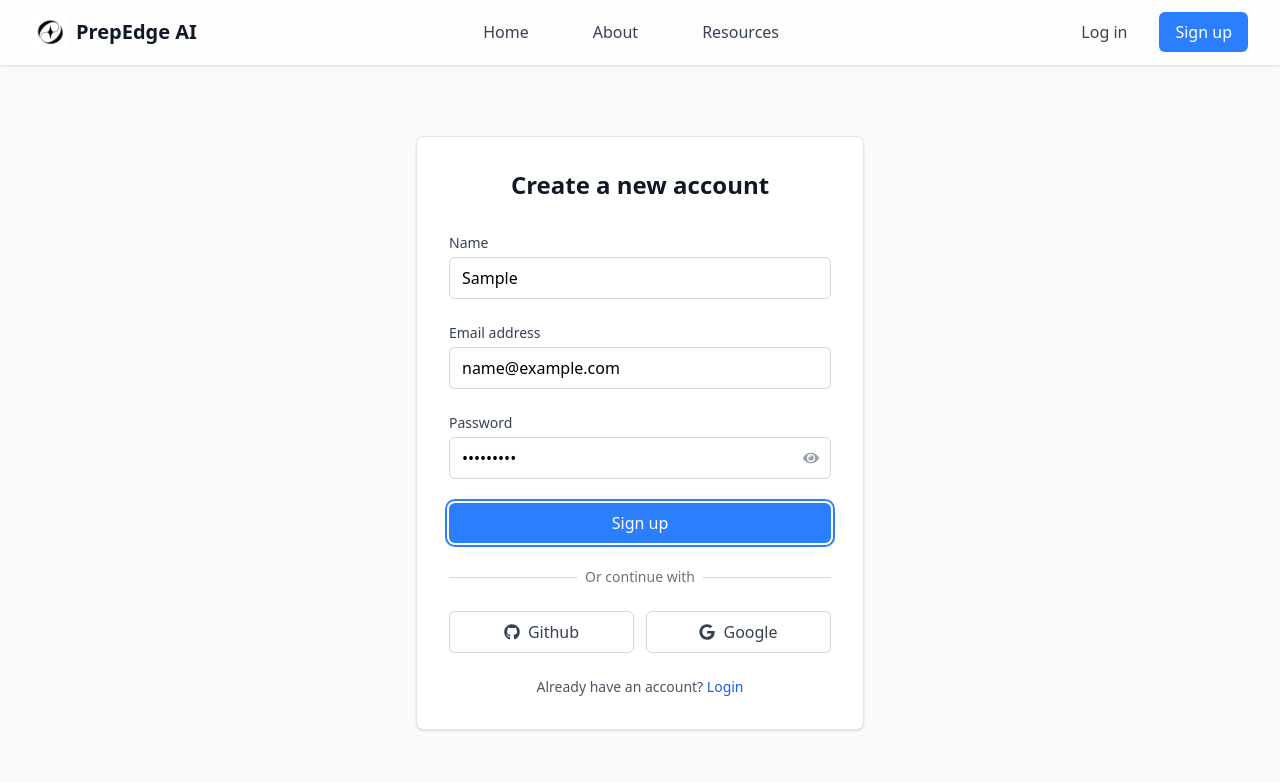
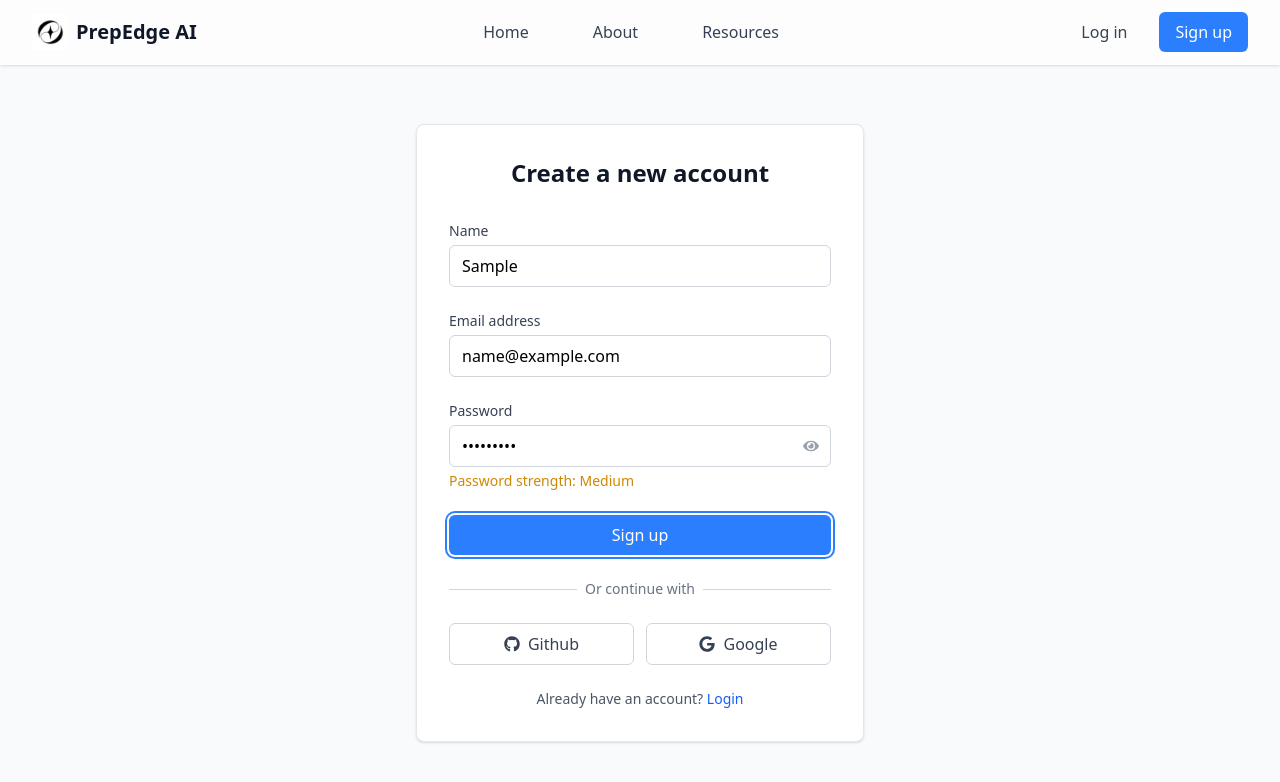
Before and after one commit to je-recopuerto/PrepEdge-AI, a React (Vite) app in the folder client/: page /signup in a window 1280 px wide. Both pictures are taken after typing "Sample", "name@example.com", "Sample123" into the empty fields and a click on the button "Sign up". Shown: the top 782 px of the page. Built offline with nearby package versions, Linux system fonts and the light colour scheme; no server answers.

Commit message:
Fix: Add password strength checker with real-time feedback.

```diff
--- a/client/src/firebase.js
+++ b/client/src/firebase.js
@@ -8,7 +8,7 @@ const firebaseConfig = {
   projectId: import.meta.env.VITE_FIREBASE_PROJECT_ID,
   storageBucket: import.meta.env.VITE_FIREBASE_STORAGE_BUCKET,
   messagingSenderId: import.meta.env.VITE_FIREBASE_MESSAGING_SENDER_ID,
-  appId: import.meta.env.VITE_FIREBASE_API_ID,
+  appId: import.meta.env.VITE_FIREBASE_APP_ID,
   measurementId: import.meta.env.VITE_FIREBASE_MEASUREMENT_ID
 };
 console.log(firebaseConfig)
--- a/client/src/pages/SignUp.jsx
+++ b/client/src/pages/SignUp.jsx
@@ -30,6 +30,7 @@ export default function SignUp() {
 		message: "",
 		type: "success",
 	});
+	const [passwordStrength, setPasswordStrength] = useState("");
 
 	const navigate = useNavigate();
 
@@ -49,6 +50,21 @@ export default function SignUp() {
 		if (value === "") return "empty";
 		if (value.length < 6) return "invalid";
 		return "valid";
+	};
+
+	const calculatePasswordStrength = (value) => {
+		let strength = "Weak";
+		let strengthScore = 0;
+
+		if (value.length >= 6) strengthScore++;
+		if (/[A-Z]/.test(value)) strengthScore++;
+		if (/[0-9]/.test(value)) strengthScore++;
+		if (/[^A-Za-z0-9]/.test(value)) strengthScore++;
+
+		if (strengthScore >= 4) strength = "Strong";
+		else if (strengthScore >= 2) strength = "Medium";
+
+		return strength;
 	};
 
 	const handleNameChange = (value) => {
@@ -73,6 +89,7 @@ export default function SignUp() {
 			...prev,
 			password: validatePassword(value),
 		}));
+		setPasswordStrength(calculatePasswordStrength(value));
 	};
 
 	const getRingColor = (fieldValidation) => {
@@ -126,7 +143,7 @@ export default function SignUp() {
 
 			const idToken = await userCredential.user.getIdToken();
 			await axios.post(
-				`${import.meta.env.VITE_API_URL}/api/auth/register`,
+				`${import.meta.env.VITE_API_URL}/api/auth/SignUp`,
 				{},
 				{
 					headers: {
@@ -176,6 +193,23 @@ export default function SignUp() {
 		}
 	};
 
+	// Get the form element
+	const form = document.getElementById("signupForm");
+
+	if (form) {
+		form.addEventListener("submit", (e) => {
+			e.preventDefault(); // stop reload and 404
+
+			// Get form values
+			const email = form.elements.email.value;
+			const password = form.elements.password.value;
+
+			console.log("Email:", email, "Password:", password);
+
+			// Call Firebase signup function here
+		});
+	}
+
 	return (
 		<div className="min-h-screen bg-gray-50 min-w-screen">
 			<Header />
@@ -197,6 +231,7 @@ export default function SignUp() {
 						</div>
 
 						<form
+							id="signupForm"
 							className="space-y-6"
 							onSubmit={(e) => e.preventDefault()}
 						>
@@ -309,6 +344,19 @@ export default function SignUp() {
 										Password is required
 									</p>
 								)}
+								{password && validation.password !== "empty" && (
+									<p
+										className={`mt-1 text-sm ${
+											passwordStrength === "Weak"
+												? "text-red-600"
+												: passwordStrength === "Medium"
+												? "text-yellow-600"
+												: "text-green-600"
+										}`}
+									>
+										Password strength: {passwordStrength}
+									</p>
+								)}
 							</div>
 
 							<button
```
